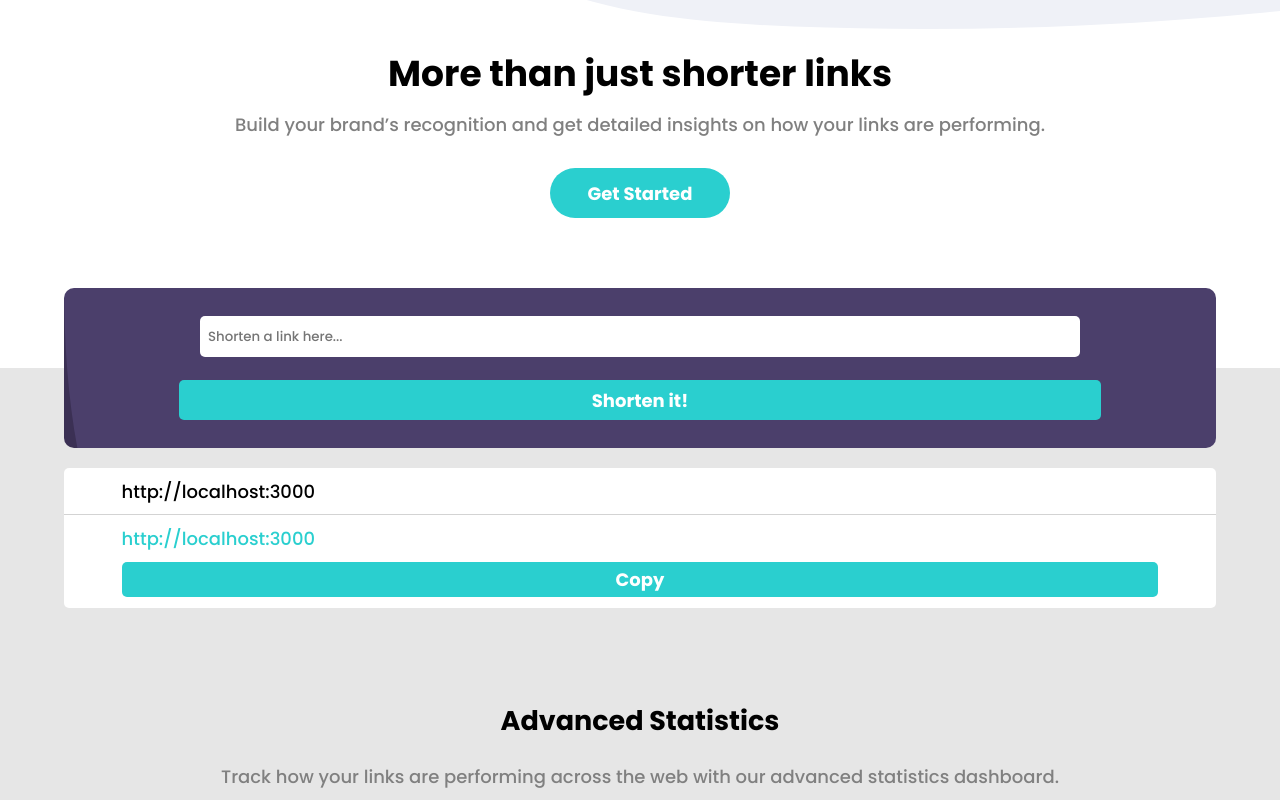
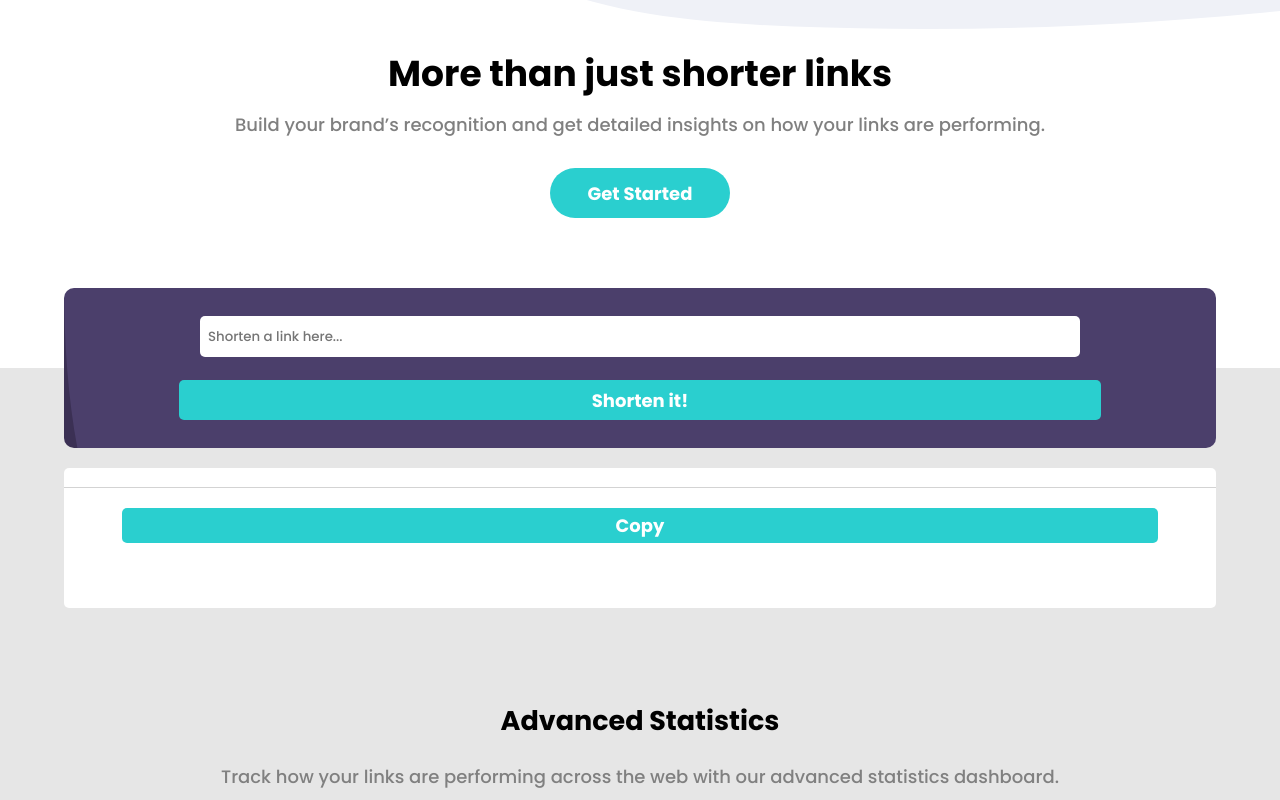
Before and after one commit to xdlugy/url-shortening, a React (Create React App) app: page / in a window 1280 px wide. Both pictures are taken after a click on the button "Shorten it!". Shown: the part 1239-2039 px from the top of the page. Built offline with nearby package versions, Linux system fonts and the light colour scheme.

Commit message:
added history of links (wrong order) and working copying

```diff
--- a/src/App.js
+++ b/src/App.js
@@ -1,5 +1,7 @@
 import './style.css';
-import {useRef, useState} from 'react';
+import {useEffect, useRef, useState} from 'react';
+import LinkList from './LinkList.js';
+import { v4 as uuidv4 } from 'uuid';
 import logo from './images/logo.svg';
 import top from './images/illustration-working.svg';
 import brand from './images/icon-brand-recognition.svg';
@@ -10,17 +12,26 @@ import instagram from './images/icon-instagram.svg';
 import pinterest from './images/icon-pinterest.svg';
 import twitter from './images/icon-twitter.svg';
 
+const LOCAL_STORAGE_KEY = "shortly.links";
+
 function App() {
 
   const [isMenuShown, setIsMenuShown] = useState(false);
   const [isInputValid, setInputValid] = useState(true);
+  const [links, setLinks] = useState([]);
 
   const urlInput = useRef(null);
+
+  useEffect(() => {
+    const storedLinks = JSON.parse(localStorage.getItem(LOCAL_STORAGE_KEY));
+    if(storedLinks)
+      setLinks(storedLinks);
+  },[]);
 
   function handleValidation() {
     if(urlInput.current.checkValidity()){
       setInputValid(true);
-      addLink();
+      handleAddLink();
     }
       else
       setInputValid(false);
@@ -30,8 +41,13 @@ function App() {
     setInputValid(true);
   }
 
-  function addLink() {
-
+  function handleAddLink() {
+    const link = urlInput.current.value;
+    setLinks(prevLinks => {
+      return [...prevLinks, {id: uuidv4(), oldLink: link, newLink: link}];
+    });
+    localStorage.setItem(LOCAL_STORAGE_KEY, JSON.stringify(links));
+    urlInput.current.value = null;
   }
 
   return (
@@ -65,12 +81,7 @@ function App() {
       <p className={isInputValid ? "vhidden" : "shown"}>Please add a link</p>
       <button id="shortentrigger" onClick={handleValidation}>Shorten it!</button>
     </div>
-    <div className="previous">
-      <p>http://localhost:3000</p>
-      <hr></hr>
-      <p>http://localhost:3000</p>
-      <button className="copy">Copy</button>
-    </div>
+    <LinkList links={links}/>
     <h2>Advanced Statistics</h2>
     <p>Track how your links are performing across the web with our
   advanced statistics dashboard.</p>
--- /dev/null
+++ b/src/Link.js
@@ -0,0 +1,17 @@
+import React from 'react'
+
+export default function Link({oldLink, newLink}) {
+
+  function handleCopy() {
+    navigator.clipboard.writeText(newLink);
+  }
+
+  return (
+    <div className="previous">
+      <p>{oldLink}</p>
+      <hr></hr>
+      <p>{newLink}</p>
+      <button className="copy" onClick={handleCopy}>Copy</button>
+    </div>
+  )
+}
--- /dev/null
+++ b/src/LinkList.js
@@ -0,0 +1,10 @@
+import React from 'react';
+import Link from './Link';
+
+export default function LinkList({links}) {
+  return (
+    links.map(link => {
+     return <Link key={link.id} oldLink={link.oldLink} newLink={link.newLink}/>;
+    })
+  );
+}
```
